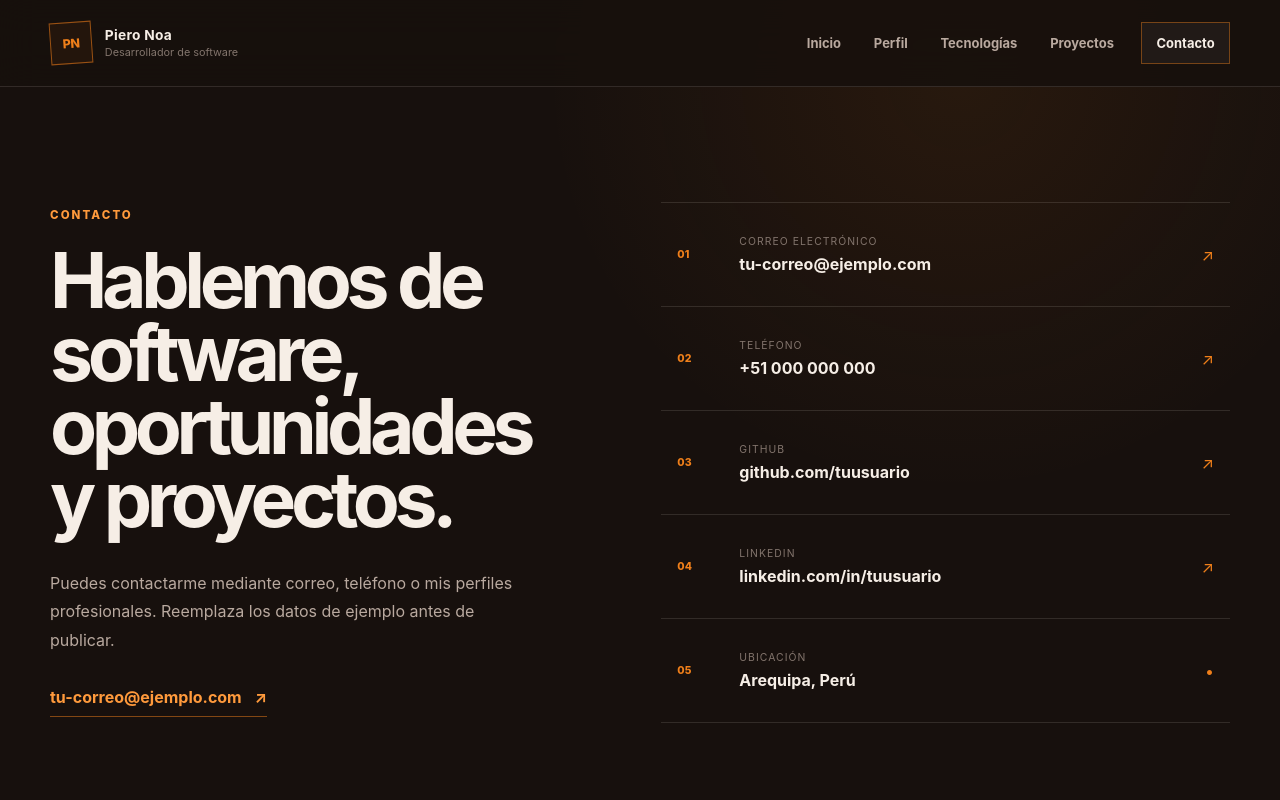
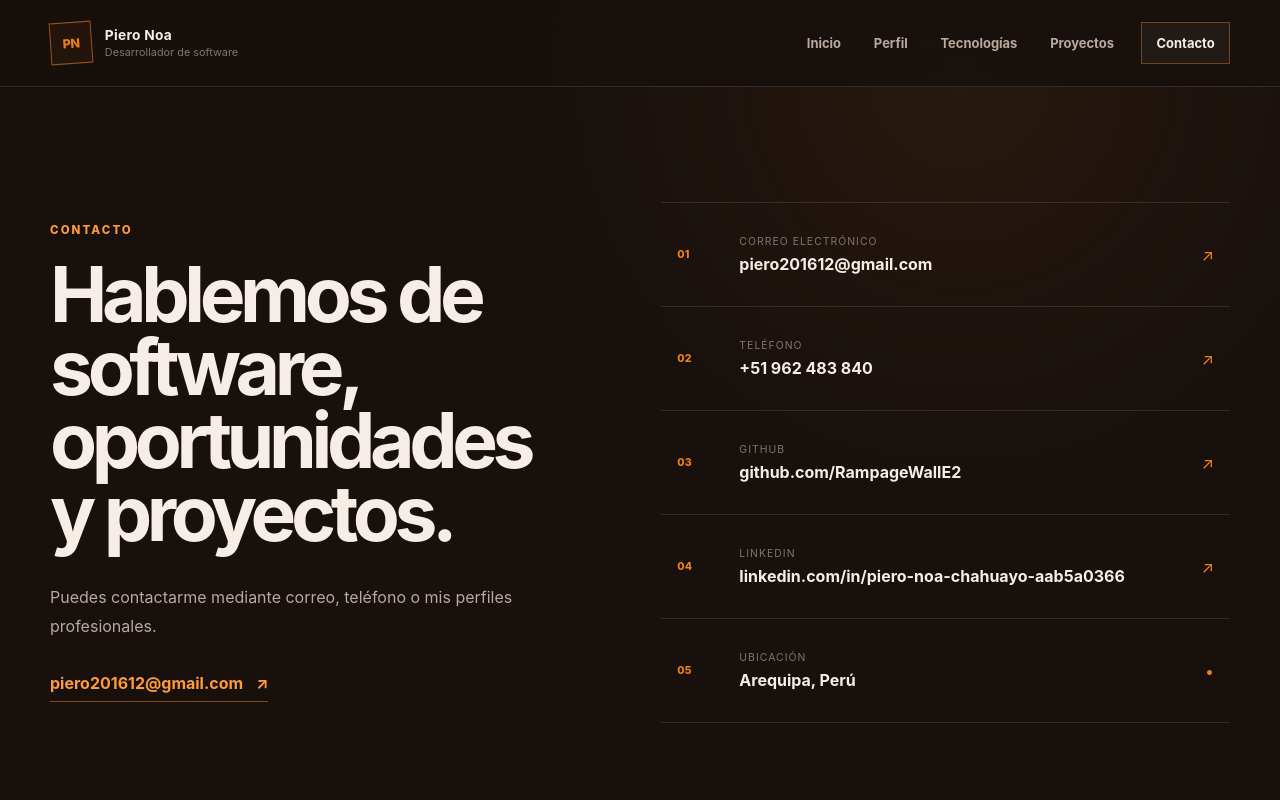
Before and after one commit to RampageWallE2/TestVercelProject, an Angular app: page /contacto in a window 1280 px wide. Shown: the top 800 px of the page. Built offline with nearby package versions, Linux system fonts and the light colour scheme.

Commit message:
004 Finalizacion de la Landing Page temporal

```diff
--- a/src/app/core/data/portfolio.data.ts
+++ b/src/app/core/data/portfolio.data.ts
@@ -42,12 +42,12 @@ export const PORTFOLIO = {
     'Software útil y escalable',
   ],
   contact: {
-    email: 'tu-correo@ejemplo.com',
-    phone: '+51 000 000 000',
-    githubLabel: 'github.com/tuusuario',
-    githubUrl: 'https://github.com/tuusuario',
-    linkedinLabel: 'linkedin.com/in/tuusuario',
-    linkedinUrl: 'https://www.linkedin.com/in/tuusuario/',
+    email: 'piero201612@gmail.com',
+    phone: '+51 962 483 840',
+    githubLabel: 'github.com/RampageWallE2',
+    githubUrl: 'https://github.com/RampageWallE2',
+    linkedinLabel: 'linkedin.com/in/piero-noa-chahuayo-aab5a0366',
+    linkedinUrl: 'https://www.linkedin.com/in/piero-noa-chahuayo-aab5a0366/',
   },
   education: [
     {
--- a/src/app/pages/contact/contact.html
+++ b/src/app/pages/contact/contact.html
@@ -5,7 +5,7 @@
       <h1>Hablemos de software, oportunidades y proyectos.</h1>
       <p>
         Puedes contactarme mediante correo, teléfono o mis perfiles
-        profesionales. Reemplaza los datos de ejemplo antes de publicar.
+        profesionales.
       </p>
 
       <a
```
